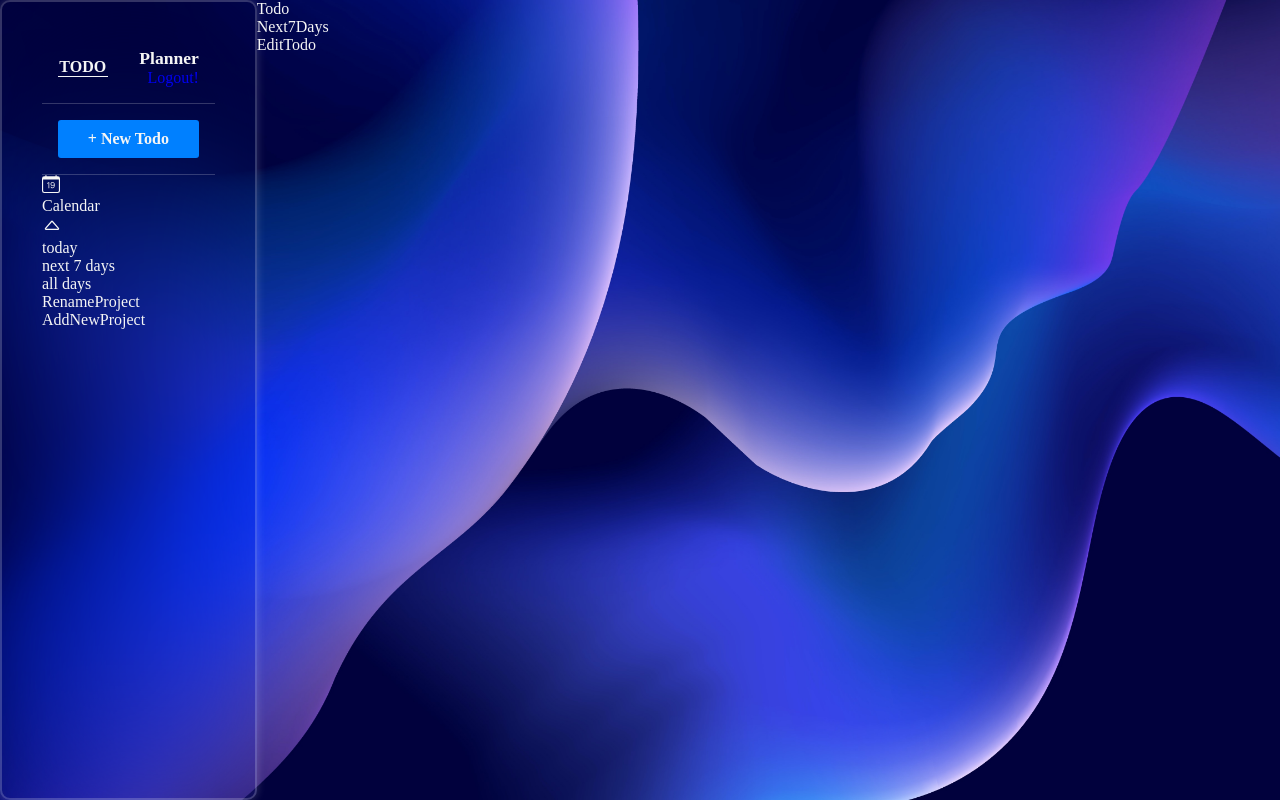
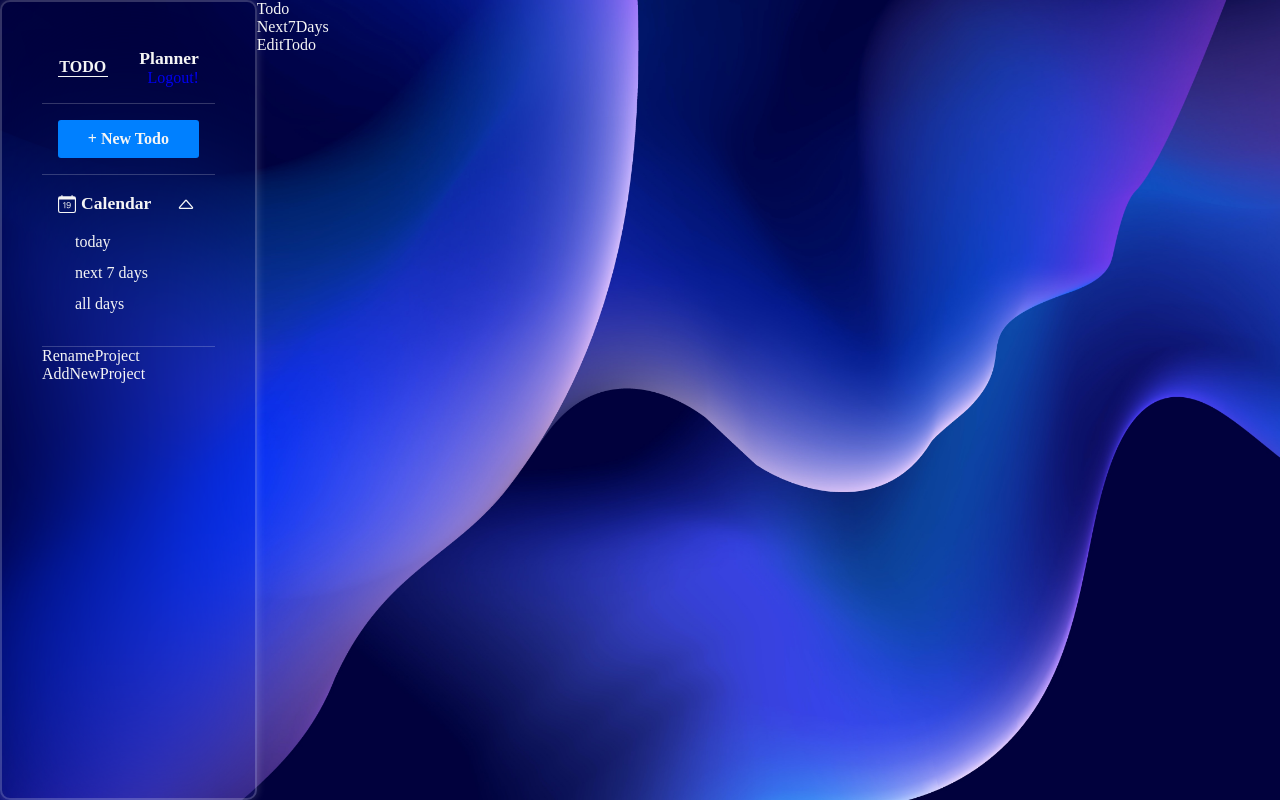
Before and after one commit to bnfshedehqan/toDo-app, a React (Create React App) app in the folder todo-app/: page / in a window 1280 px wide. Built offline with nearby package versions, Linux system fonts and the light colour scheme.

Commit message:
add calendar style

```diff
--- a/todo-app/src/App.css
+++ b/todo-app/src/App.css
@@ -188,3 +188,44 @@ body {
   border-radius: 0 0 4px 4px;
   cursor: pointer;
 }
+/* calendar */
+.Calendar{
+  padding: 1rem;
+  border-bottom: 1px solid rgba(255, 255, 255, 0.2);
+}
+.Calendar .header{
+  display: flex;
+  align-items: center;
+}
+.Calendar .header .title{
+  display: flex;
+  align-items: center;
+  flex: 1px;
+}
+.Calendar .header .title p{
+  margin-left: 5px;
+  font-size: 1.1rem;
+  font-weight: bold;
+}
+.Calendar .header .btns span{
+  border-radius: 50%;
+  cursor: pointer;
+  width: 25px;
+  height: 25px;
+  display: flex;
+  align-items: center;
+  justify-content: center;
+}
+.Calendar .header .btns span:hover{
+  background-color: rgba(255, 255, 255, 0.6);
+  transition: all 300ms ease-in-out;
+}
+.Calendar .items{
+  padding: 0.5rem;
+}
+.Calendar .items .item{
+  padding: .25rem;
+  margin: 5px;
+  font-size: 1rem;
+  cursor: pointer;
+}
```
